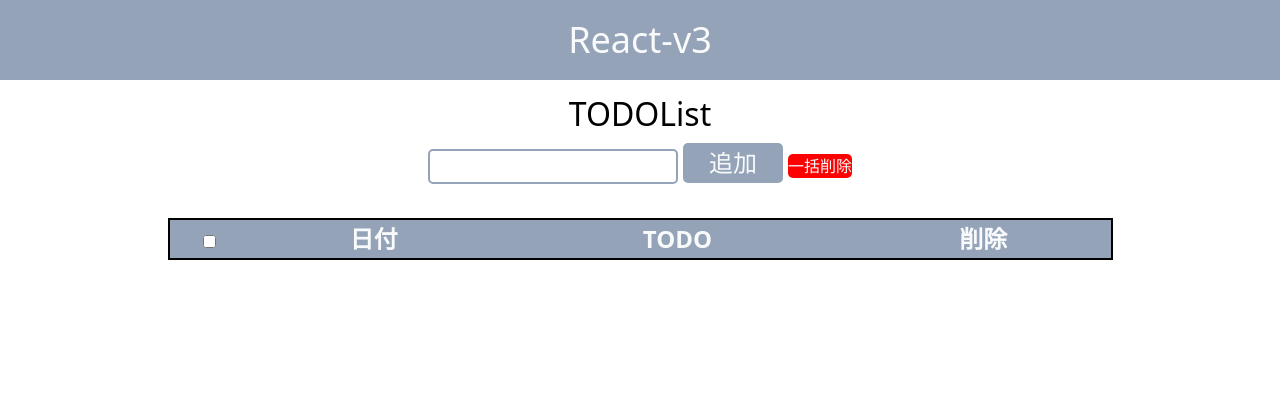
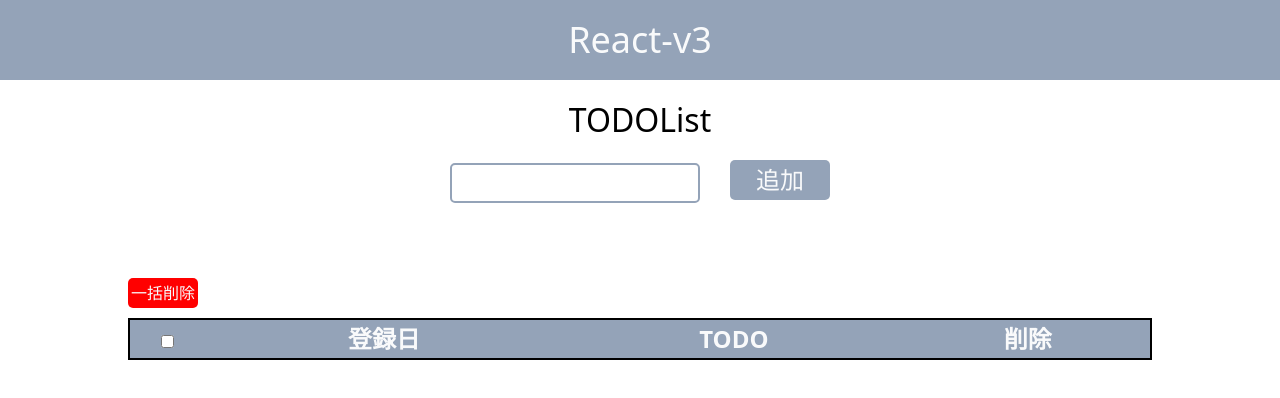
Before and after one commit to pj100-team/react-v3, a React (Create React App) app: page / in a window 1280 px wide. Shown: the top 398 px of the page. Built offline with nearby package versions, Linux system fonts and the light colour scheme.

Commit message:
デザインの再調整

```diff
--- a/src/components/Table.tsx
+++ b/src/components/Table.tsx
@@ -21,12 +21,31 @@ const StyledTable = styled.table`
   margin: auto;
   width: 75%;
   font-size: 1.5rem;
-  margin-top: 30px;
+  margin-top: 10px;
+  position: relative;
+  text-align: center;
+  width: 100%;
 `;
 const StyledThead = styled.thead``;
 const StyledTh = styled.th`
   background-color: #94a3b8;
   color: #f9fafb;
+`;
+const StyledDeleteButton = styled.button`
+  background-color: red;
+  border-radius: 5px;
+  color: #f9fafb;
+  padding: 3px;
+  position: absolute;
+  top: 0;
+  left: 0;
+`;
+const StyledDiv = styled.div`
+  position: relative;
+  margin-left: 10%;
+  margin-right: 10%;
+  padding-top: 30px;
+  margin-top: 75px;
 `;
 
 const Table = ({
@@ -63,15 +82,34 @@ const Table = ({
       );
     }
   };
+  const handleDelete = () => {
+    let newDataArray: { date: string; todo: string }[] = [];
+    for (let i = 0; i < dataArray.length; i++) {
+      if (checkedValue.includes(dataArray[i].todo)) {
+      } else {
+        if (newDataArray.length !== 0) {
+          newDataArray = [...newDataArray, dataArray[i]];
+        } else {
+          newDataArray = [dataArray[i]];
+        }
+      }
+    }
+    setDataArray(newDataArray);
+    setCheckedValue([]);
+  };
 
   return (
+    <StyledDiv>
+      <div>
+        <StyledDeleteButton onClick={handleDelete}>一括削除</StyledDeleteButton>
+      </div>
       <StyledTable>
         <StyledThead>
           <tr>
             <StyledTh>
               <input type="checkbox" onChange={allSelect} />
             </StyledTh>
-          <StyledTh>日付</StyledTh>
+            <StyledTh>登録日</StyledTh>
             <StyledTh>TODO</StyledTh>
             <StyledTh>削除</StyledTh>
           </tr>
@@ -98,6 +136,7 @@ const Table = ({
           ))}
         </tbody>
       </StyledTable>
+    </StyledDiv>
   );
 };
 
--- a/src/templates/practice5.tsx
+++ b/src/templates/practice5.tsx
@@ -7,7 +7,7 @@ const StyledInput = styled.input`
   color: #94a3b8;
   border-radius: 5px;
   width: 250px;
-  height: 35px;
+  height: 40px;
 `;
 const StyledButton = styled.button`
   background-color: #94a3b8;
@@ -16,22 +16,19 @@ const StyledButton = styled.button`
   width: 100px;
   height: 40px;
   font-size: 1.5rem;
-  margin: 5px;
+  margin-left: 30px;
 `;
 const StyledText = styled.p`
   text-align: center;
   font-size: 2rem;
+  margin: 1rem;
 `;
 const CenteredContainer = styled.div`
   text-align: center;
   margin: 10px;
 `;
 
-const StyledDeleteButton = styled.button`
-  background-color: red;
-  border-radius: 5px;
-  color: #f9fafb;
-`;
+
 
 const ToDoList = () => {
   const [date, setDate] = useState("");
@@ -41,8 +38,6 @@ const ToDoList = () => {
   const [dataArray, setDataArray] = useState<{ date: string; todo: string }[]>(
     []
   );
-  const [checked, setChecked] = useState<boolean>(false);
-  const [checkList, setCheckedList] = useState<boolean[]>([]);
 
   useEffect(() => {
     setInterval(() => {
@@ -68,21 +63,6 @@ const ToDoList = () => {
     }
   };
 
-  const handleDelete = () => {
-    let newDataArray: { date: string; todo: string }[] = [];
-    for (let i = 0; i < dataArray.length; i++) {
-      if (checkedValue.includes(dataArray[i].todo)) {
-      } else {
-        if (newDataArray.length !== 0) {
-          newDataArray = [...newDataArray, dataArray[i]];
-        } else {
-          newDataArray = [dataArray[i]];
-        }
-      }
-    }
-    setDataArray(newDataArray);
-    setCheckedValue([]);
-  };
 
   return (
     <>
@@ -101,14 +81,13 @@ const ToDoList = () => {
         >
           追加
         </StyledButton>
-        <StyledDeleteButton onClick={handleDelete}>一括削除</StyledDeleteButton>
+        </CenteredContainer>
         <Table
           checkedValue={checkedValue}
           setCheckedValue={setCheckedValue}
           dataArray={dataArray}
           setDataArray={setDataArray}
         />
-      </CenteredContainer>
     </>
   );
 };
```
Lines whose indentation alone changed are shown as unchanged.
